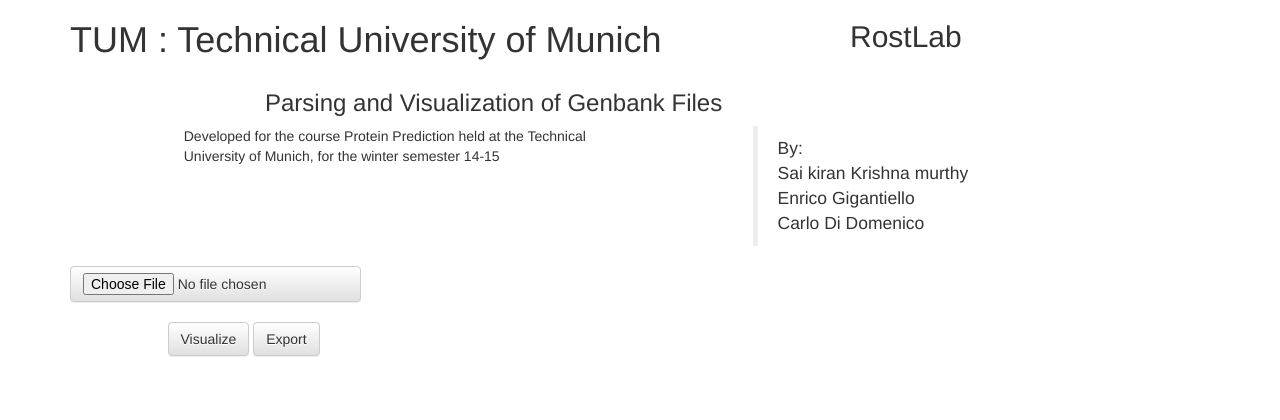
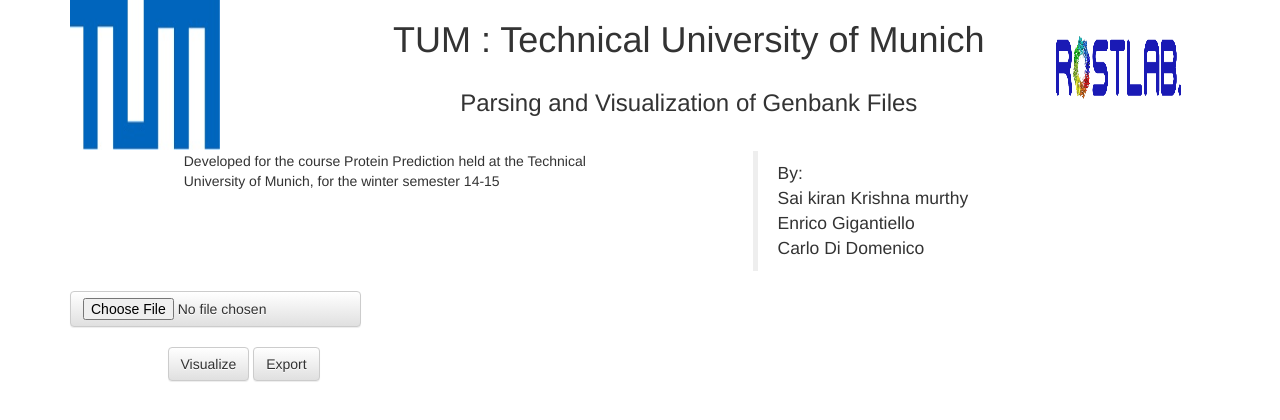
Before and after one commit to Carlinho89/PP2_DiDomenico_Gigantiello_Krishnamurthy, a plain HTML site: page index.html in a window 1280 px wide. Drawn offline with nearby package versions, Linux system fonts and the light colour scheme.

Commit message:
final final

```diff
--- a/index.html
+++ b/index.html
@@ -46,15 +46,34 @@
 
 <div class="container">
 
-<div class="row"></div>
 
 <div class="row">
-<div class="col-md-8"><h1> TUM : Technical University of Munich </h1></div>
-<div class="col-md-4"><h2> RostLab </h2></div>
+<div class="col-md-1"><img width="150px" height="150px"  src="css/tum.jpg"/></div>
+<div class="col-md-7 col-md-offset-2">
+<div class="row">
+<div class="col-md-12">
+<h1 class="text-center" > TUM : Technical University of Munich </h1>
 </div>
+</div>
+
+<div class="row">
+<div class="text-center" class="col-md-12">
+<h3>Parsing and Visualization of Genbank Files</h3>
+</div>
+</div>
+
+</div>
+<div class="col-md-1"><img width="150px" height="150px" src="css/rost.png"/></div>
+</div>
+
+<div class="row">
+
+</div>
+
+
 <div class="row">
 <div class="col-md-2"></div>
-<div class="col-md-8"><h3>Parsing and Visualization of Genbank Files</h3></div>
+
 <div class="col-md-2"></div>
 </div>
 <div class="row">
```
Also changed, not shown: css/rost.png (added), css/tum.jpg (added).
